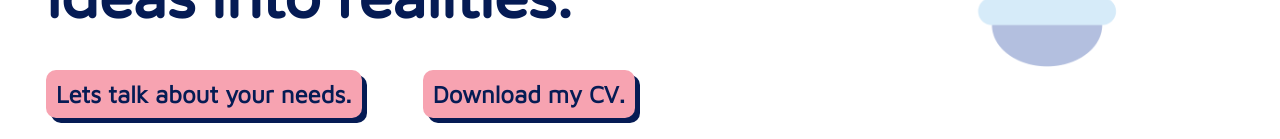
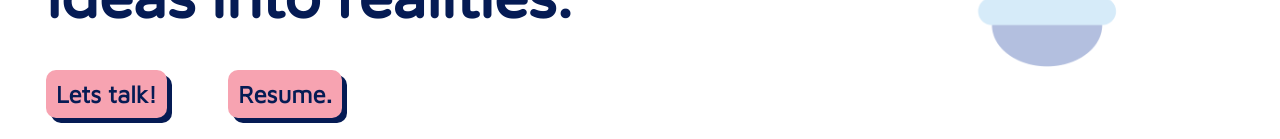
Before and after one commit to bygabymora/portfolio, a React (Create React App) app: page / in a window 1280 px wide. Shown: the part 461-600 px from the top of the page. Built offline with nearby package versions, Linux system fonts and the light colour scheme.

Commit message:
modified:   src/components/HeroBanner.js

```diff
--- a/src/components/HeroBanner.js
+++ b/src/components/HeroBanner.js
@@ -13,12 +13,12 @@ const HeroBanner = () => {
         </div>
         <br/>
         <div className='heroBannerSubTitle'>
-        <Stack direction={{sm: 'column', md:'row'}} gap='5%'>
+        <Stack direction='row' gap='5%'>
         <a href='#contact' className='heroBannerButton'>
-            Lets talk about your needs.
+            Lets talk!
         </a>
         <a href={CV} className='heroBannerButton' target='_blank'>
-            Download my CV.
+            Resume.
         </a>
         </Stack>
         </div>
```
